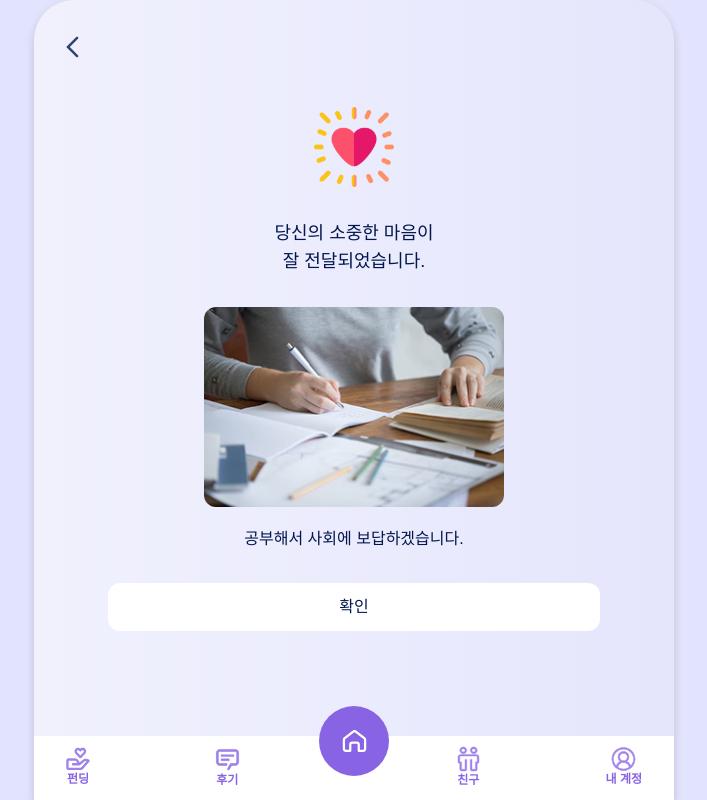
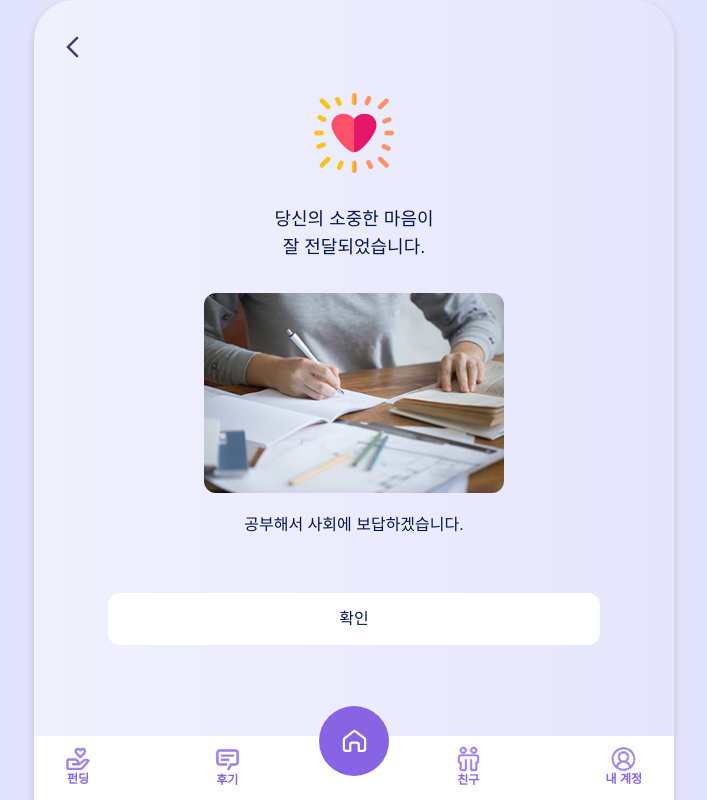
Before and after one commit to 2025-Advanced-Capstone-Chaeum/FE, a Next.js app: page /donation/complete in a window 1280 px wide. Shown: the whole page, without its empty margins (286-993 px from the left). Built offline with nearby package versions, Linux system fonts and the light colour scheme; a web font is replaced by a local one.

Commit message:
refactor: 확인 버튼 마진 조정

```diff
--- a/src/app/(donation)/donation/complete/page.tsx
+++ b/src/app/(donation)/donation/complete/page.tsx
@@ -23,7 +23,7 @@ const DonationCompletePage = () => {
           />
           <span>공부해서 사회에 보답하겠습니다.</span>
         </div>
-        <Button variant="soft" className="w-[77%] text-md p-6 rounded-xl">확인</Button>
+        <Button variant="soft" className="w-[77%] text-md p-6.5 mt-6 rounded-xl">확인</Button>
       </div>
     </>
   );
```
